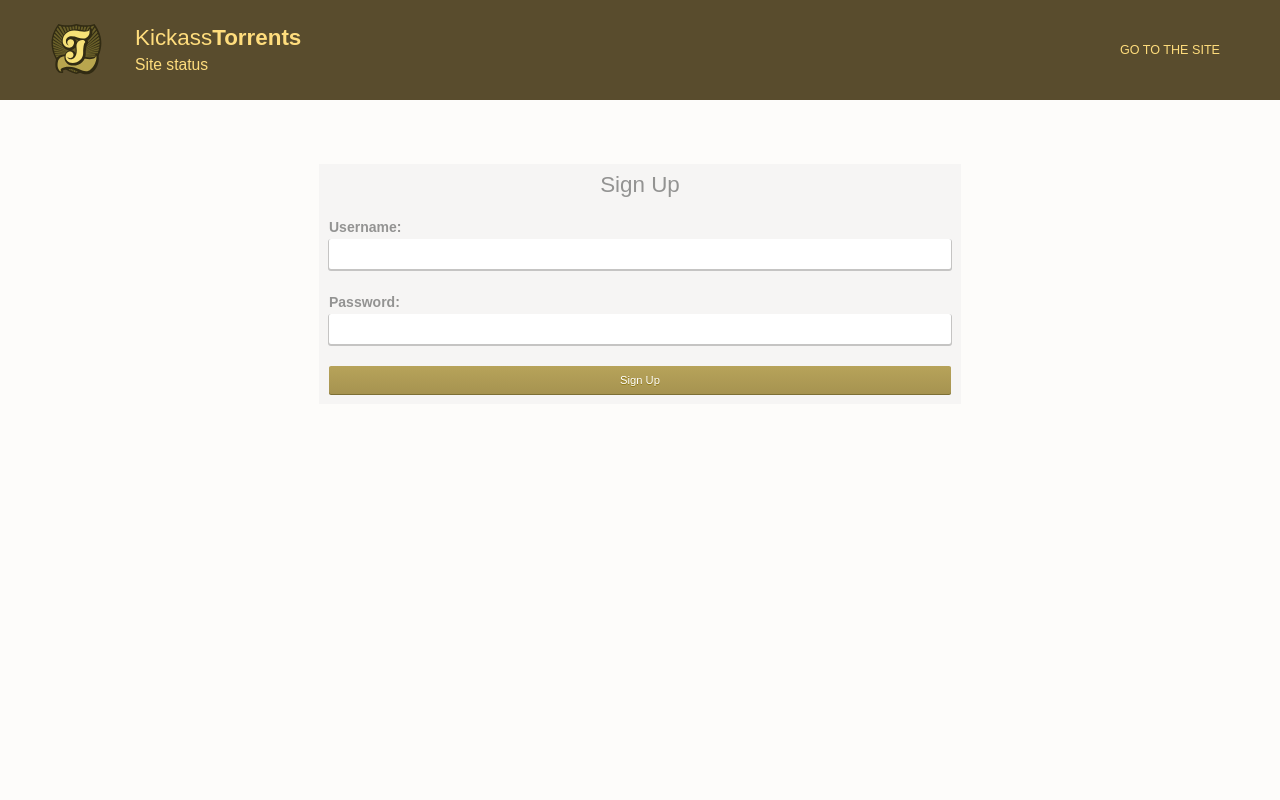
After one commit to PXgamer/kastatus, a PHP site: page /install.php in a window 1280 px wide. The commit adds this page. Run offline with PHP 8.4, Linux system fonts and the light colour scheme; data that the repository does not hold is empty.

Commit message:
install.php
Seperated signup stuff into install.php so when you create the site for
the first time it forces you to create a user (the admin user) then it
auto deletes the file.

```diff
--- a/backend/funcs.php
+++ b/backend/funcs.php
@@ -10,7 +10,7 @@ class Functions
         /* MySQL VARIABLES */
         $db_serv = 'localhost';
         $db_user = 'root';
-        $db_pass = 'root';
+        $db_pass = '';
         $db_name = 'kat_status';
 
         if (!self::$conn) {
--- a/index.php
+++ b/index.php
@@ -1,3 +1,9 @@
+<?php
+if (file_exists('install.php')) {
+  header('Location: /install.php');
+}
+?>
+<?php 'SELECT * FROM `users`' ?>
 <?php
 $conf = file_get_contents('./config.json');
 $CONFIG = json_decode($conf);
--- /dev/null
+++ b/install.php
@@ -0,0 +1,76 @@
+<?php include './backend/funcs.php'; ?>
+<?php if (isset($_POST['signup']) && $_POST['username'] !== '' && $_POST['password'] !== '') {
+   $new_pass = password_hash($_POST['password'], CRYPT_BLOWFISH);
+   $db_conn = \funcs\Functions::conn();
+   $sql = "INSERT INTO `users` (username, password) VALUES (?, ?)";
+   $stmt = mysqli_prepare($db_conn, $sql);
+   $user_cleaned = \funcs\Functions::escape_string($_POST['username']);
+   $pass_cleaned = \funcs\Functions::escape_string($new_pass);
+   mysqli_stmt_bind_param($stmt, "ss", $user_cleaned, $pass_cleaned);
+   $res = \funcs\Functions::execute_stmt($stmt);
+   if (file_exists('install.php') && $res) {
+     $sql = 'SELECT * FROM `users`';
+     $stmt = mysqli_prepare($db_conn, $sql);
+     $res = \funcs\Functions::execute_stmt($stmt);
+     unlink('./install.php');
+     header('Location: /');
+   }
+}
+include './head.php';
+?>
+<body>
+	<style>
+	.btn {
+		background-image: -webkit-linear-gradient(top, #B7A35A 0%, #A69350 100%);
+		background-image: linear-gradient(-180deg, #B7A35A 0%, #A69350 100%);
+		box-shadow: 0px 1px 0px 0px #7D6F35;
+		border-radius: 2px;
+		border: none;
+		padding: 6px 20px 4px;
+		color: #FFFFFF;
+		white-space: nowrap;
+		font-size: .8em;
+		text-shadow: 0 1px 0 #8D7610;
+		margin: 0 !important;
+		line-height: 160%;
+		width: 100%;
+	}
+	input {
+		position: relative;
+		line-height: 20px;
+		z-index: 1;
+		box-sizing: border-box;
+		width: 100%;
+		font-size: 14px;
+		padding: 5px 60px 5px 8px;
+		color: #7c6a59;
+		margin: 0 !important;
+		border: none;
+		box-shadow: 0 1px 0 1px rgba(0, 0, 0, 0.2);
+		-webkit-appearance: none !important;
+		border-radius: 2px;
+	}
+	.content {
+	  padding-top: 5%;
+	}
+	label {
+	  text-align: left;
+	  float: left;
+	  font-weight: bold;
+	}
+	</style>
+	<?php include './header.php'; ?>
+	<div class="main-content">
+		<div class="content">
+			<section class="b-issue">
+				<h1>Sign Up</h1>
+
+				<form enctype="multipart/form-data" action="" method="post">
+					<label for="username">Username:</label> <input type="text" name="username"><br/><br/>
+					<label for="password">Password:</label> <input type="password" name="password"><br/><br/>
+					<button type="submit" name="signup" class="btn">Sign Up</button>
+				</form>
+			</section>
+		</div>
+	</div>
+</body>
```
Also changed, not shown: login/index.php (+0 -24 lines).
